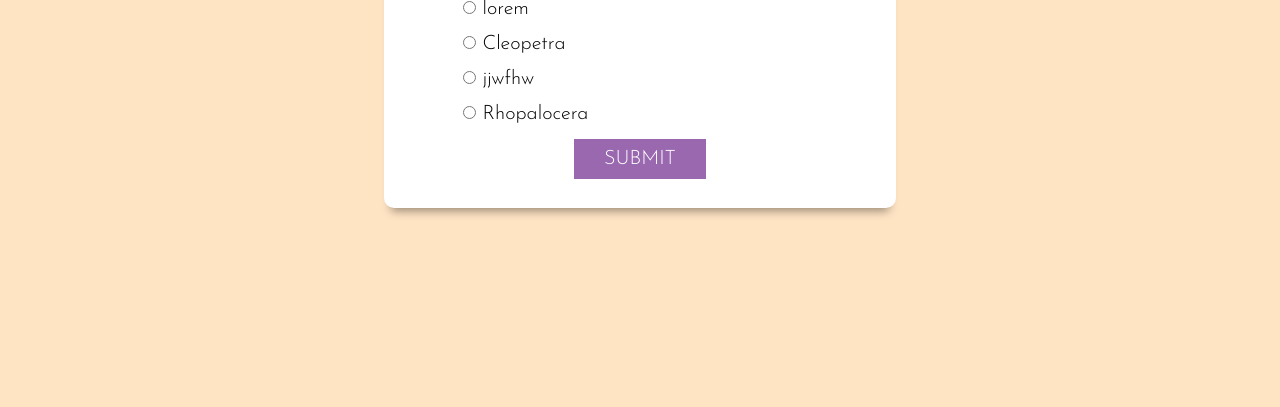
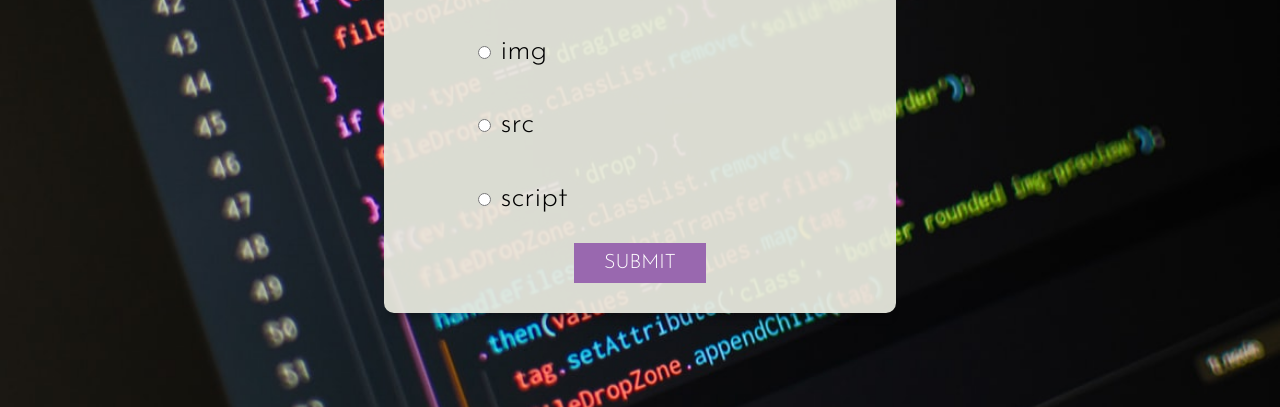
Before and after one commit to jena-subhaprasad/Quiz_app_JS, a plain HTML site: page quizapp/index.html in a window 1280 px wide. Shown: the part 393-800 px from the top of the page. Drawn offline with Linux system fonts and the light colour scheme.

Commit message:
quize app upgraded

```diff
--- a/quizapp/index.html
+++ b/quizapp/index.html
@@ -11,7 +11,8 @@
     <div class="main">
 
     <div class="inner">
-        <h1 >Quiz on Butterfly</h1>
+        <h1 >Quiz on JavaScript</h1>
+    </br>
         <h2 class="question">This is my question to be answered</h2>
         <ul>
             <li>
--- a/quizapp/script.js
+++ b/quizapp/script.js
@@ -1,72 +1,73 @@
   const quiz_ques=[{
-     question:"Q1-What is the scientific name of a butterfly?",
-     a: "lorem",
-     b:"Cleopetra",
-     c:"jjwfhw",
-     d:"Rhopalocera",
-     ans:"ans3"},
+     question:"Q1-Inside which HTML element do we put the JavaScript?",
+     a: "div",
+     b:"img",
+     c:"src",
+     d:"script",
+     ans:"ans4"},
      {
-     question:"Q2-What is the my name ?",
-     a: "Apis",
-     b:"Coleoptera",
-     c:"Formicidae",
-     d:"Rhopalocera",
-     ans:"ans2"},
-      {question:"Q3-What is the scientific name of a human?",
-        a: "Apis",
-        b:"Coleoptera",
-        c:"Florem",
-        d:"Rhiwuhfuicera",
+     question:"Q2-Where is the correct place to insert a JavaScript?",
+     a: "The body section",
+     b:"The head section",
+     c:"Inside DIV tag",
+     d:"Both Head and Body Section",
+     ans:"ans1"},
+      {
+        question:"Q3-How do you write Hello World in an alert box?",
+        a: "alert(Hello word)",
+        b:"msg(hello world)",
+        c:"console.log(hello world)",
+        d:"innerhtml(hello world)",
         ans:"ans1"},
         {
-        question:"Q4-What is the scientific name of a Science?",
-        a: "Apis",
-        b:"Coptera",
-        c:"Formicwfidae",
-        d:"Rhopalrocera",
-        ans:"ans4"},
+        question:"How do you create a function in JavaScript?",
+        a: "function funcname()",
+        b:"function=funcname()",
+        c:"funcname()",
+        d:"Both a and b",
+        ans:"ans1"},
         {
-            question:"Q5-What is the scientific name of a butterfly?",
-            a: "lorem",
-            b:"Cleopetra",
-            c:"jjwfhw",
-            d:"Rhopalocera",
-            ans:"ans2"},
+            question:"Q5-How to write an IF statement in JavaScript?",
+            a: "if(i==5)",
+            b:"if(i====5)",
+            c:"if=>(i==5)",
+            d:"if i=7",
+            ans:"ans1"},
             {
-                question:"Q6-What is the scientific name of a butterfly?",
-                a: "lorem",
-                b:"Cleopetra",
-                c:"jjwfhw",
-                d:"Rhopalocera",
-                ans:"ans4"},
+              question:"Q6-How does a WHILE loop start?",
+                a: "while(i<=5)",
+                b:"while=(i<=5)",
+                c:"while i<=5",
+                d:"while=>(i<=5)",
+                ans:"ans1"},
                 {
-                    question:"Q7-What is the scientific name of a butterfly?",
-                    a: "lorem",
-                    b:"Cleopetra",
-                    c:"jjwfhw",
-                    d:"Rhopalocera",
-                    ans:"ans1"},
+                    question:"Q7-How does a FOR loop start?",
+                    a: "for=>(let i=0;i<5;i++)",
+                    b:"for(let i=0)",
+                    c:"for(let i=0;i<5;i++)",
+                    d:"for=(let i=0;i<5;i++)",
+                    ans:"ans3"},
                     {
-                        question:"Q8-What is the scientific name of a butter?",
-                        a: "lorem",
-                        b:"Cleopetra",
-                        c:"jjwfhw",
-                        d:"Rhopalocera",
+                        question:"Q8-How do you round the number 7.25, to the nearest integer?",
+                        a: "round(7.25)",
+                        b:"Math.floor(7.25)",
+                        c:"Math.round(7.25)",
+                        d:"Math.round=7.25",
                         ans:"ans3"},
                         {
-                            question:"Q9-What is the scientific name of a fly?",
-                            a: "lorem",
-                            b:"Cleopetra",
-                            c:"jjwfhw",
-                            d:"Rhopalocera",
+                            question:"How do you find the number with the highest value of x and y?",
+                            a: "max=(x,y)",
+                            b:"Math.max(x,y)",
+                            c:"Math.Max(x,y)",
+                            d:"top(x,y)",
                             ans:"ans2"},
                             {
-                                question:"Q10-What is what ?",
-                                a: "lorem",
-                                b:"Cleopetra",
-                                c:"jjwfhw",
-                                d:"Rhopalocera",
-                                ans:"ans4"}
+                                question:"JavaScript is the same as Java?",
+                                a: "True",
+                                b:"False",
+                                c:"Partial",
+                                d:"Might be",
+                                ans:"ans2"}
 
 
   ];
@@ -86,8 +87,13 @@ const showresult=document.querySelector('#result');
 
 let qcount=0;
 let score=0;
+const deselectanswer=()=>{
+    answers.forEach((ans)=>(ans.checked=false));
+};
+
 
 const loadquestion=()=>{
+    deselectanswer();
     const qlist=quiz_ques[qcount];
    question.innerHTML=qlist.question;
    opt1.innerHTML =qlist.a;
@@ -107,14 +113,17 @@ const getcheckedans=()=>{
         //current slect anser
     }
     })
+
  return answer;
 }
 
 
+
 // for sumbit function
 submitbtn.addEventListener('click',()=>{
-   const checkanswer=getcheckedans();//current seklted anser
+   const checkanswer=getcheckedans();//current selected answer
    //console.log(checkanswer);
+   if(checkanswer){
    if(checkanswer===quiz_ques[qcount].ans)
   {
       score++;//check answer with the id we mapped accordingly
@@ -131,4 +140,5 @@ submitbtn.addEventListener('click',()=>{
 
       showresult.classList.remove('resultarea');
   }
+}
 })
--- a/quizapp/style.css
+++ b/quizapp/style.css
@@ -12,6 +12,13 @@ html{
    font-size: 62%;
 
 }
+body{
+    background-image: url(./photo-1537884944318-390069bb8665.jfif);
+    background-repeat: no-repeat;
+    background-size: cover;
+    /* width:100vw;
+    height: 100vh;*/
+}
 li{
     text-decoration: none;
 }
@@ -24,14 +31,14 @@ li{
     align-content:center;
     justify-content: center;
    /* */
-   background-color: bisque;
+   /* background-color: bisque;          */
 
 }
 .inner
 {
     /* border: solid black; */
     width:40vw;
-    background-color:#fff;
+    background-color:rgba(232, 233, 222, 0.938);
     padding: 3rem 8rem;
     border-radius: 1rem;
     box-shadow: 0 1rem 1rem -0.7rem rgba(0,0,0,0.4);
@@ -54,13 +61,13 @@ li{
     justify-content: center;
 }
 .inner li{
-    font-size: 2rem;
+    font-size: 3rem;
+    font-weight: 150;
     margin-top: 1.5rem;
     list-style: none;
+    padding: 15px;
 }
-input{
-    cursor: pointer;
-}
+
 
 #submit, .btn
 {
@@ -82,6 +89,13 @@ input{
     cursor: pointer;
 
 }
+input{
+    cursor: pointer;
+    /* background-color: rgb(124, 138, 143); */
+}
+li:hover{
+    background-color: rgb(219, 204, 120);
+}
 
 #result
 {
```
Also changed, not shown: quizapp/images.png (added), quizapp/photo-1537884944318-390069bb8665.jfif (added).
